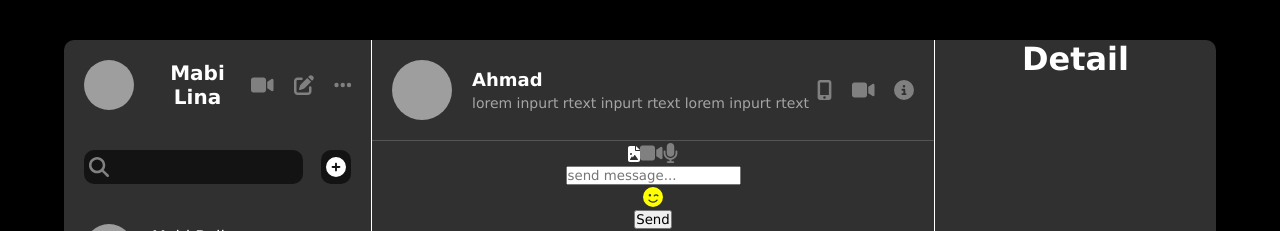
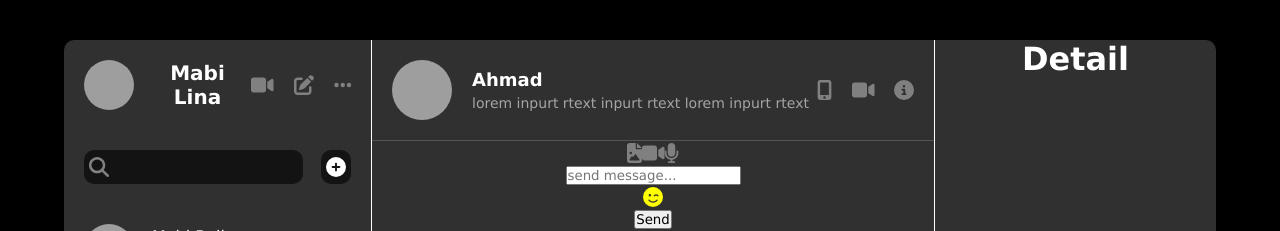
Before and after one commit to LuisArielRetanaHernadez/chat_mabi, a React (Vite) app: page / in a window 1280 px wide. Shown: the top 231 px of the page. Built offline with nearby package versions, Linux system fonts and the light colour scheme; grey boxes are pictures that could not be loaded.

Commit message:
agregando la clase icon en el primer icon

```diff
--- a/src/components/chat/Chat.jsx
+++ b/src/components/chat/Chat.jsx
@@ -29,7 +29,7 @@ const Chat = () => {
       <div className='center'></div>
       <div className='bottom'>
         <div className='icons'>
-          <span>
+          <span className='icon'>
             <FontAwesomeIcon icon={faFileImage} />
           </span>
           <span className='icon'>
```
